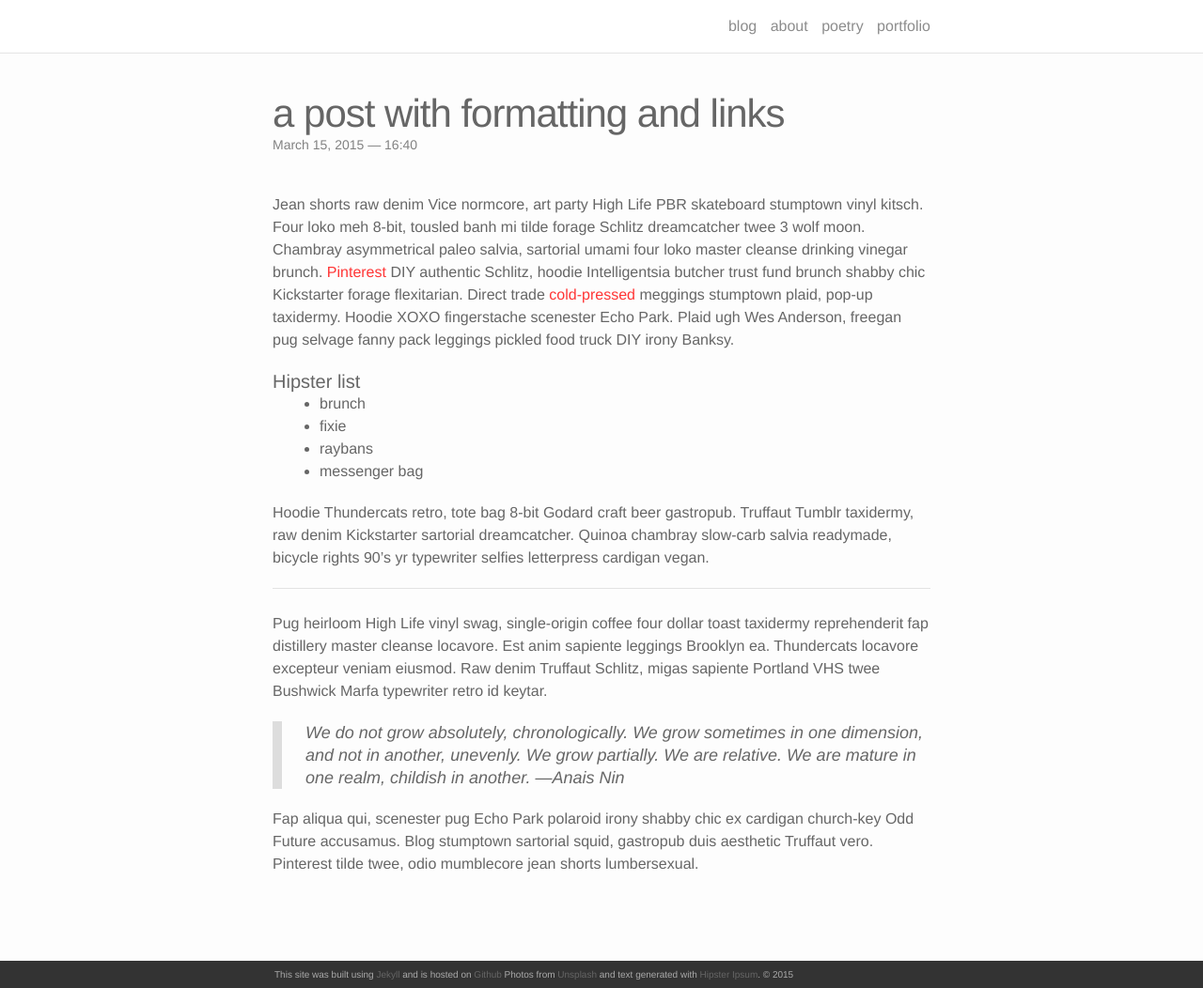
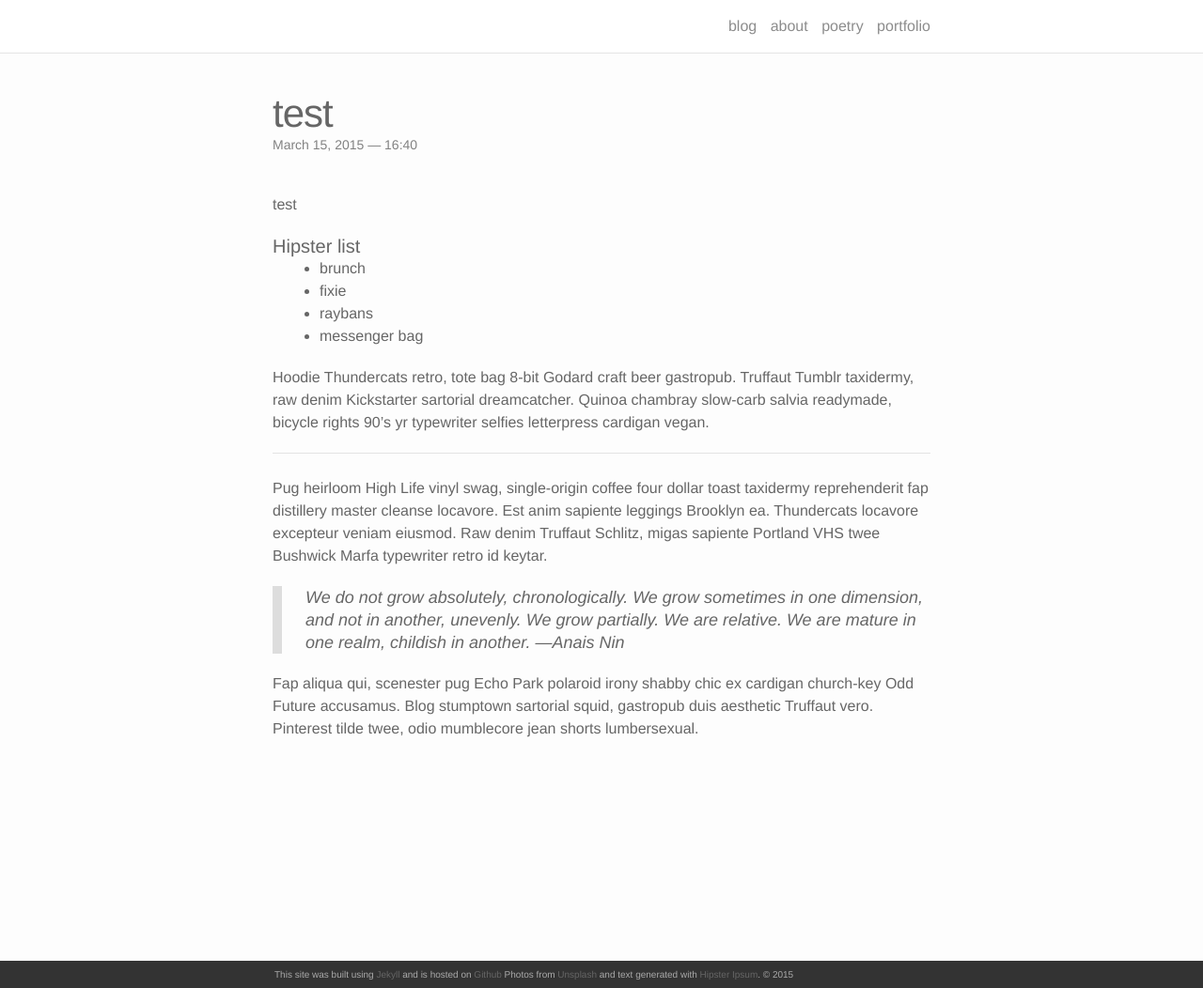
Before and after one commit to chipohao/chipohao.github.io, a Jekyll site: the page built from _posts/2015-03-15-title.markdown, in a window 1280 px wide and 1052 px high. Shown: the whole window at 94% size. Built offline with Jekyll 4.4.1, drawn with Linux system fonts in a browser that asks for light colours; nearby versions of some CDN libraries.

Commit message:
initialized

```diff
--- a/_posts/2015-03-15-title.markdown
+++ b/_posts/2015-03-15-title.markdown
@@ -1,10 +1,10 @@
 ---
 layout: post
-title:  a post with formatting and links
+title:  test
 date:   2015-03-15 16:40:16
 description: march & april, looking forward to summer
 ---
-Jean shorts raw denim Vice normcore, art party High Life PBR skateboard stumptown vinyl kitsch. Four loko meh 8-bit, tousled banh mi tilde forage Schlitz dreamcatcher twee 3 wolf moon. Chambray asymmetrical paleo salvia, sartorial umami four loko master cleanse drinking vinegar brunch. <a href="https://www.pinterest.com" target="blank">Pinterest</a> DIY authentic Schlitz, hoodie Intelligentsia butcher trust fund brunch shabby chic Kickstarter forage flexitarian. Direct trade <a href="https://en.wikipedia.org/wiki/Cold-pressed_juice" target="blank">cold-pressed</a> meggings stumptown plaid, pop-up taxidermy. Hoodie XOXO fingerstache scenester Echo Park. Plaid ugh Wes Anderson, freegan pug selvage fanny pack leggings pickled food truck DIY irony Banksy.
+test
 
 #### Hipster list
 <ul>
```
